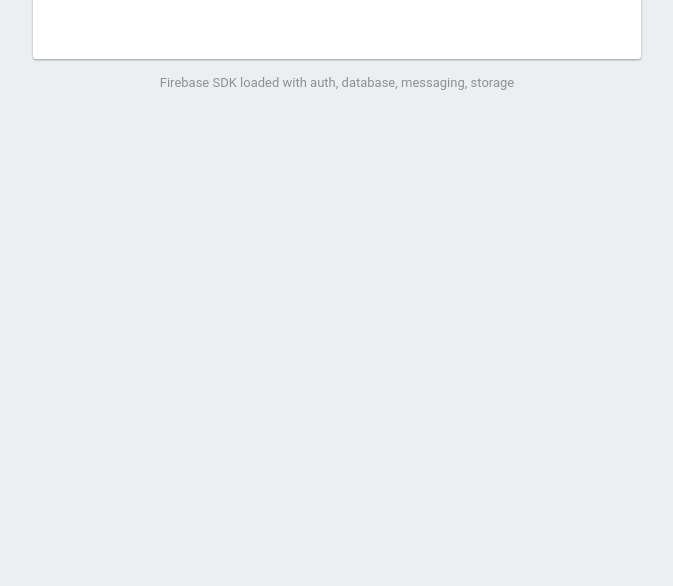
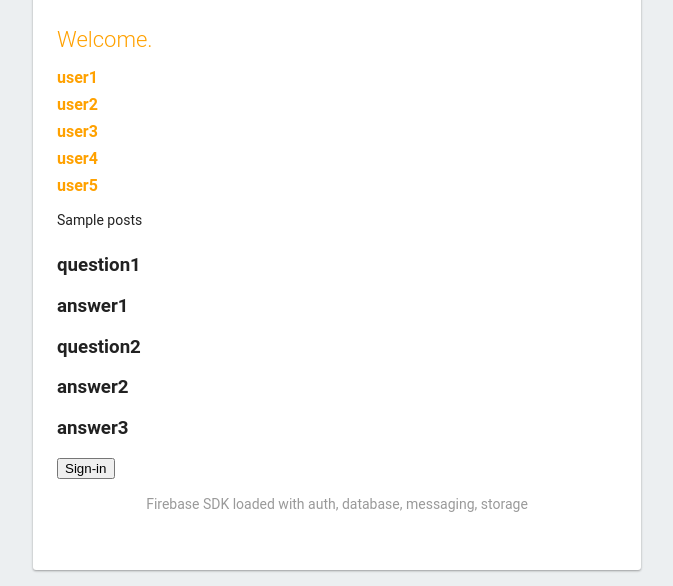
Before and after one commit to mmubayi/323tmz, a plain HTML site: page public/index.html in a window 1280 px wide. Shown: the part 676-1262 px from the top of the page, without its empty margins (303-976 px from the left). Before the commit the page ends 800 px from the top, so only its background shows below. Drawn offline with Linux system fonts and the light colour scheme; some packages are replaced by stand-ins of ours; no server answers.

Commit message:
added authentication functionality and sample data from firestore

```diff
--- a/public/index.html
+++ b/public/index.html
@@ -3,7 +3,7 @@
   <head>
     <meta charset="utf-8">
     <meta name="viewport" content="width=device-width, initial-scale=1">
-    <title>Welcome to Firebase Hosting</title>
+    <title>Tapestry</title>
 
     <!-- update the version number as needed -->
     <script defer src="/__/firebase/7.1.0/firebase-app.js"></script>
@@ -12,6 +12,7 @@
     <script defer src="/__/firebase/7.1.0/firebase-database.js"></script>
     <script defer src="/__/firebase/7.1.0/firebase-messaging.js"></script>
     <script defer src="/__/firebase/7.1.0/firebase-storage.js"></script>
+    <script defer src="/__/firebase/7.2.2/firebase-firestore.js"></script>
     <!-- initialize the SDK after all desired features are loaded -->
     <script defer src="/__/firebase/init.js"></script>
 
@@ -36,10 +37,36 @@
       <p style="text-align:center;">
         <img src="./assets/img/goose.png" alt="goose logo" height="500">
       </p>
+      <div>
+        <h1 id="welcome-message"> Welcome. </h1>
+        <h2 id="user1"> user1 </h2>
+        <h2 id="user2"> user2 </h2>
+        <h2 id="user3"> user3 </h2>
+        <h2 id="user4"> user4 </h2>
+        <h2 id="user5"> user5 </h2>
+
+        <p>Sample posts</p>
+        <h3 id="q1"> question1 </h3>
+        <h3 id="a1"> answer1 </h3>
+
+        <h3 id="q2"> question2 </h3>
+        <h3 id="a2"> answer2 </h3>
+        <h3 id="a3"> answer3 </h3>
+
+      <button id="sign-in" onclick="signIn()" hidden>
+          Sign-in
+        </button>
+      </div>
+      <div>
+      <button id="sign-out" onclick="signOut()" hidden>
+          Sign-out
+      </button>
+      </div>
+      <p id="load">JavaScript</p>
     </div>
-    <p id="load">Firebase SDK Loading&hellip;</p>
 
-    <script>
+   <script>
+
       document.addEventListener('DOMContentLoaded', function() {
         // // 🔥🔥🔥🔥🔥🔥🔥🔥🔥🔥🔥🔥🔥🔥🔥🔥🔥🔥🔥🔥🔥🔥🔥🔥🔥🔥🔥🔥🔥🔥🔥
         // // The Firebase SDK is initialized and available here!
@@ -50,9 +77,10 @@
         // firebase.storage().ref('/path/to/ref').getDownloadURL().then(() => { });
         //
         // // 🔥🔥🔥🔥🔥🔥🔥🔥🔥🔥🔥🔥🔥🔥🔥🔥🔥🔥🔥🔥🔥🔥🔥🔥🔥🔥🔥🔥🔥🔥🔥
-
         try {
           let app = firebase.app();
+          firebase.auth().onAuthStateChanged(authStateObserver);
+          initializeApp();
           let features = ['auth', 'database', 'messaging', 'storage'].filter(feature => typeof app[feature] === 'function');
           document.getElementById('load').innerHTML = `Firebase SDK loaded with ${features.join(', ')}`;
         } catch (e) {
@@ -60,6 +88,107 @@
           document.getElementById('load').innerHTML = 'Error loading the Firebase SDK, check the console.';
         }
       });
+
+
+      function initializeApp(){
+        //get the HTML element to print names
+        var per1 = document.getElementById("user1");
+        var per2 = document.getElementById("user2");
+        var per3 = document.getElementById("user3");
+        var per4 = document.getElementById("user4");
+        var per5 = document.getElementById("user5");
+
+        var q1 = document.getElementById("q1");
+        var q2 = document.getElementById("q2");
+        var a1 = document.getElementById("a1");
+        var a2 = document.getElementById("a2");
+        var a3 = document.getElementById("a3");
+
+        var db = firebase.firestore();
+
+        // FOR LATER : push to array of names? access by index
+        // db.collection("users").get().then(function(querySnapshot) {
+        //   querySnapshot.forEach(function(doc) {
+        //   // doc.data() is never undefined for query doc snapshots
+        //     names.push(doc.data().name);
+        //     console.log(names.length);
+        //   });
+        // });
+
+        // SAMPLE USERS
+        db.collection("users").doc("JsNIqbbyr4iEjbEukJrT").onSnapshot(function(document) {
+            per1.innerHTML = document.data().name;
+        });
+        db.collection("users").doc("JJ887BR6xgwQ2MrKnoOl").onSnapshot(function(document) {
+            per2.innerHTML = document.data().name;
+        });
+        db.collection("users").doc("cGRe06dBqMTLXV1ywTL5").onSnapshot(function(document) {
+            per3.innerHTML = document.data().name;
+        });
+        db.collection("users").doc("jrEH2dstxQJNGKLRHtnm").onSnapshot(function(document) {
+            per4.innerHTML = document.data().name;
+        });
+        db.collection("users").doc("zKFR4bMGWD1kmp88iTDp").onSnapshot(function(document) {
+            per5.innerHTML = document.data().name;
+        });
+
+        // SAMPLE POSTS
+        db.collection("Questions").doc("UOoiqSn900rffNDwSe1P").onSnapshot(function(document) {
+            q1.innerHTML = "question #1: " + document.data().text;
+        });
+
+        db.collection("answers").doc("2Xzo0g2WCIdy0yrIA1U1").onSnapshot(function(document) {
+            a1.innerHTML = "answer: " + document.data().text;
+        });
+
+        db.collection("Questions").doc("fPEa9NTRdd3qDOV7qH2N").onSnapshot(function(document) {
+            q2.innerHTML = "question #2: " + document.data().text;
+        });
+
+        db.collection("answers").doc("IDRoIkSJegndOjeeF7az").onSnapshot(function(document) {
+            a2.innerHTML = "answer: " + document.data().text;
+        });
+
+        db.collection("answers").doc("r9srwrBHkUtnMimeeza0").onSnapshot(function(document) {
+            a3.innerHTML = "answer: " + document.data().text;
+        });
+
+
+
+
+
+
+      } //end of app initialization
+
+
+    function signIn() {
+        var provider = new firebase.auth.GoogleAuthProvider();
+        firebase.auth().signInWithPopup(provider).then(function() {
+        console.log("sign-in successful");
+      }).catch(function(error) {
+        console.log("error in sign-in");
+      });
+      } //end of signin
+
+    function signOut() {
+      firebase.auth().signOut().then(function() {
+        console.log("sign-out successful");
+      }).catch(function(error) {
+        console.log("error in sign-out");
+      });
+      } //end of signout
+
+
+    function authStateObserver(user) {
+      if (user) { // User is signed in!
+          document.getElementById("sign-in").hidden = true;
+          document.getElementById("sign-out").hidden = false;
+      } else { // User is signed out!
+          document.getElementById("sign-in").hidden = false;
+          document.getElementById("sign-out").hidden = true;
+        }
+      }
+
     </script>
   </body>
 </html>
```
